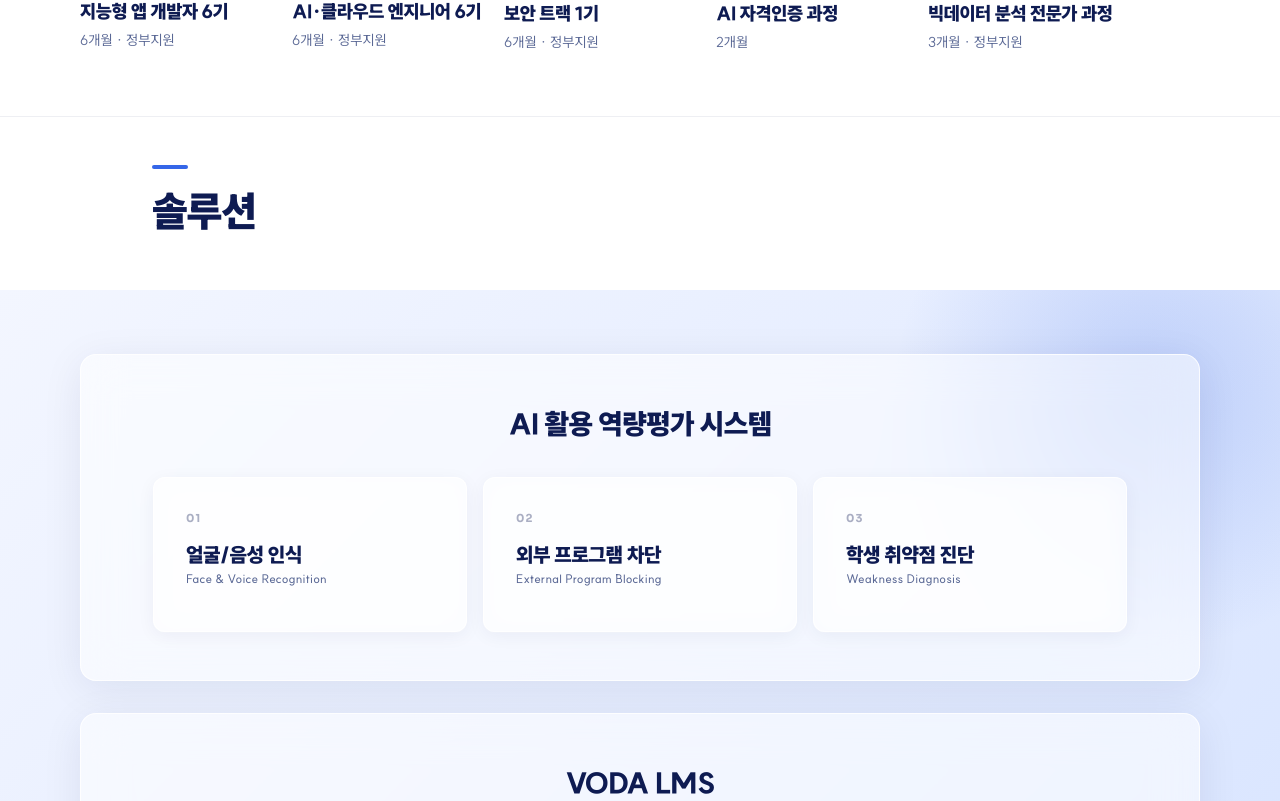
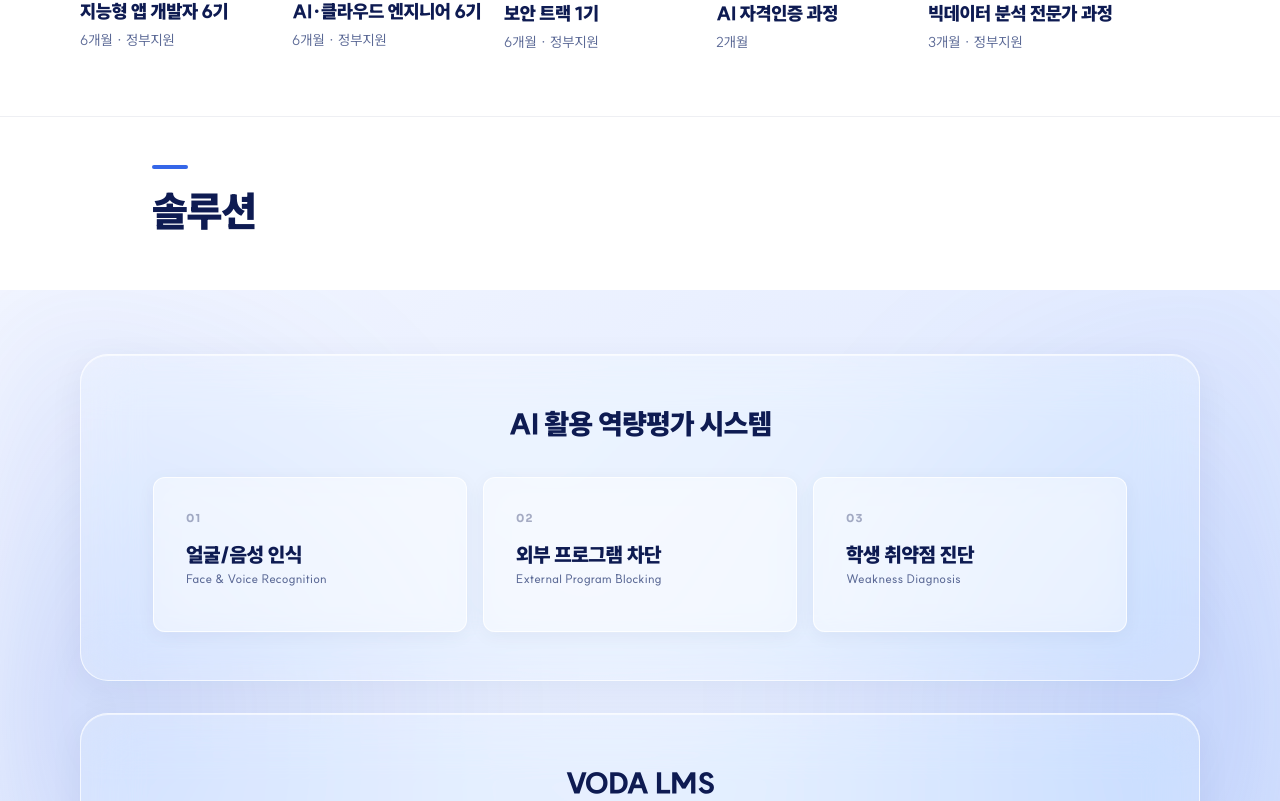
Before and after one commit to chaeuns/vodawebsite, a Next.js app: page / in a window 1280 px wide. Shown: the part 4339-5140 px from the top of the page. Built offline with nearby package versions, Linux system fonts and the light colour scheme.

Commit message:
솔루션 글래스 디자인 디테일 변경

```diff
--- a/app/page.tsx
+++ b/app/page.tsx
@@ -383,18 +383,20 @@ export default function App() {
 
       /* Group glass panel — bright glass */
 .glass-panel {
-  background: rgba(255, 255, 255, 0.55);
-  backdrop-filter: blur(22px);
-  -webkit-backdrop-filter: blur(22px);
-  border: 1px solid rgba(255, 255, 255, 0.8);
-  box-shadow: 0 8px 40px rgba(14, 27, 82, 0.08);
+  background: rgba(255, 255, 255, 0.2);
+  backdrop-filter: blur(28px) saturate(160%);
+  -webkit-backdrop-filter: blur(28px) saturate(160%);
+  border: 1px solid rgba(255, 255, 255, 0.7);
+  box-shadow:
+    0 8px 35px rgba(14, 27, 82, 0.06),
+    inset 0 1px 0 rgba(255, 255, 255, 0.6);
 }
 
 /* Service card: bright glass, hover fills brand blue */
 .sc {
-  background: rgba(255, 255, 255, 0.55);
-  backdrop-filter: blur(14px);
-  -webkit-backdrop-filter: blur(14px);
+  background: rgba(255, 255, 255, 0.4);
+  backdrop-filter: blur(18px) saturate(150%);
+  -webkit-backdrop-filter: blur(18px) saturate(150%);
   border: 1px solid rgba(255, 255, 255, 0.8);
   box-shadow: 0 4px 18px rgba(14, 27, 82, 0.05);
   transition: background .26s ease, border-color .26s ease, box-shadow .26s ease;
@@ -1009,17 +1011,19 @@ export default function App() {
         >
           {/* 배경 데코 블롭 */}
           <div
-            className="absolute top-0 right-0 w-130 h-130 rounded-full pointer-events-none"
+            className="absolute inset-y-0 left-0 pointer-events-none"
             style={{
-              background: "radial-gradient(circle, rgba(53,102,232,0.22), transparent 70%)",
-              transform: "translate(25%, -30%)",
+              width: "55%",
+              background: "radial-gradient(ellipse 100% 80% at 0% 50%, rgba(53,102,232,0.20) 0%, transparent 75%)",
+              filter: "blur(60px)",
             }}
           />
           <div
-            className="absolute bottom-0 left-0 w-105 h-105 rounded-full pointer-events-none"
+            className="absolute inset-y-0 right-0 pointer-events-none"
             style={{
-              background: "radial-gradient(circle, rgba(14,27,82,0.16), transparent 70%)",
-              transform: "translate(-25%, 30%)",
+              width: "55%",
+              background: "radial-gradient(ellipse 100% 80% at 100% 50%, rgba(53,102,232,0.18) 0%, transparent 75%)",
+              filter: "blur(60px)",
             }}
           />
 
@@ -1027,7 +1031,7 @@ export default function App() {
             {SOLUTIONS.map((group, gi) => (
                <div
                  key={group.groupTitle}
-                 className={`glass-panel rounded-2xl px-14 sm:px-18 py-10 sm:py-12 ${gi > 0 ? "mt-8" : ""}`}
+                 className={`glass-panel rounded-[28px] px-14 sm:px-18 py-10 sm:py-12 ${gi > 0 ? "mt-8" : ""}`}
                >
                   {/* 그룹 타이틀 */}
                   <div className="text-center mb-8">
```
